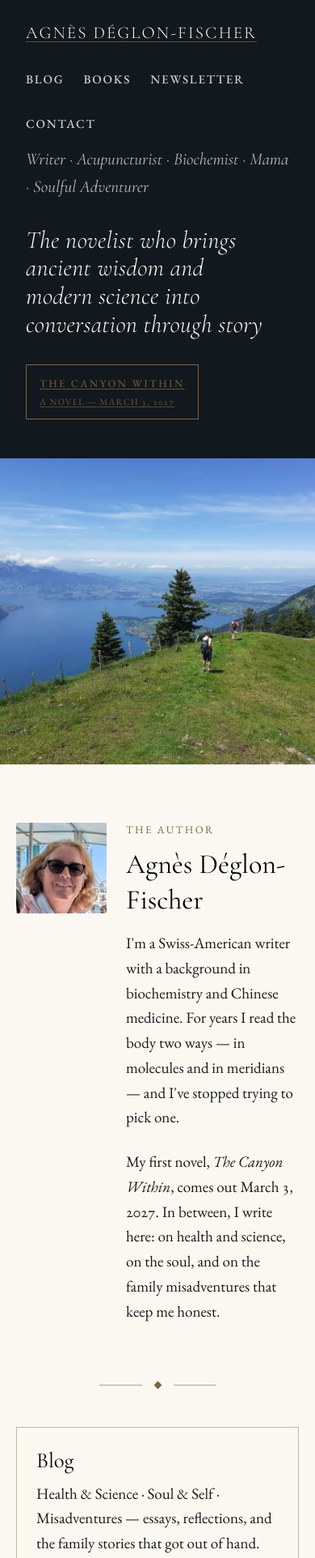
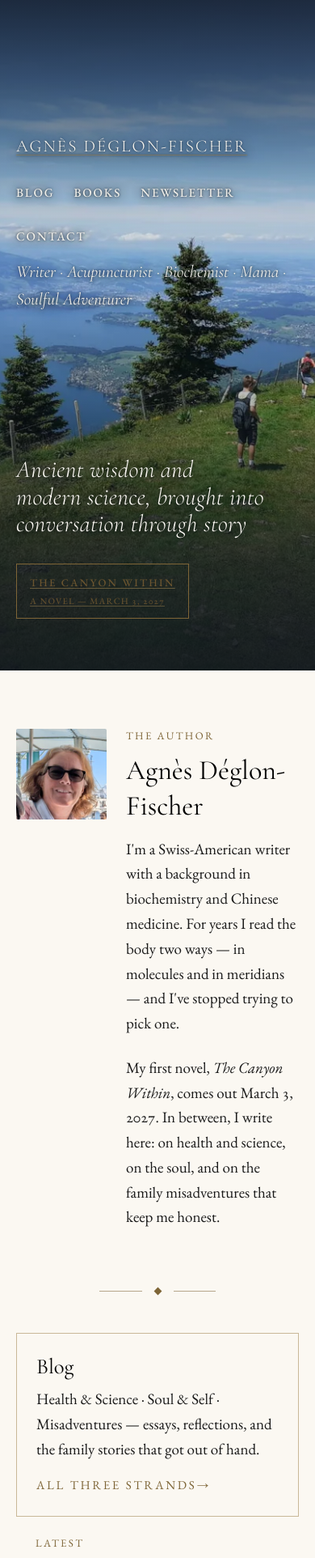
Before and after one commit to adeglon/adeglon.github.io, a Jekyll site: the page built from docs/index.html, in a window 390 px wide, cut to the strip 0-1924 px from the top of the page. Shown: the whole strip at 81% size. Built offline with Jekyll 4.4.1, drawn with Linux system fonts in a browser that asks for light colours; a script that is not in the unit is left out.

Commit message:
Full-bleed hero back, shorter claim, blog strands stacked again
THE HERO is one photograph across the whole screen again. What failed before
was not type-on-a-picture, it was the scrim: laid over the whole frame it
greys the photograph everywhere - which is what looked bland - and the letters
still sit on clutter, because the middle of a daylight picture is busy
wherever you put them. This does what a poster does instead: the middle of the
frame is untouched and the darkness is poured into the two edges where the
type actually is. The sky takes the top band and loses nothing, having no
detail; the scrub takes the bottom band and gives white letters real black.

THE CLAIM is Agnes' shorter line - Ancient wisdom and modern science, brought
into conversation through story - which fits on two lines at poster size where
the fourteen-word version needed five.

THE BLOG strands are one under another again, wide rows with a 22rem
photograph beside the text and Agnes' whole introduction rather than seven
clamped lines. The top of that page stays clean and carries no category row.
Books keeps its three shelves.

The two-column split hero is parked in the stylesheet, unused.

Co-Authored-By: Claude Opus 5 <noreply@anthropic.com>
Claude-Session: https://claude.ai/code/session_01CXLAusaY8sc4P4TTBSZq1C

```diff
--- a/docs/assets/css/components.css
+++ b/docs/assets/css/components.css
@@ -416,6 +416,102 @@
   width: 100%;
 }
 /* --------------------------------------------------------------------------
+   FULL-BLEED HERO  ← the landing page
+   --------------------------------------------------------------------------
+   One photograph across the whole screen, with the type on it. The earlier
+   attempts at this failed for a specific reason worth writing down: they laid
+   a scrim over the WHOLE frame. That greys the photograph everywhere - which
+   is what made it look bland - and still leaves the letters sitting on
+   clutter, because the middle of a daylight picture is busy wherever you put
+   them.
+
+   A poster does the opposite. It leaves the middle of the frame alone and
+   pours the darkness into the two edges where the type actually is: the sky
+   at the top, which holds no detail and loses nothing by going dark, and the
+   scrub at the bottom, where white letters get real black underneath them.
+   Lake, mountains, haze and the two walkers are untouched.
+   -------------------------------------------------------------------------- */
+
+.hero--full {
+  position: relative;
+  min-height: 92svh;
+  align-items: stretch;
+}
+.hero--full .hero__veil {
+  position: absolute;
+  inset: 0;
+  z-index: 1;
+  pointer-events: none;
+  background:
+    /* the masthead's band */
+    linear-gradient(to bottom,
+      rgba(17, 24, 30, 0.82) 0%,
+      rgba(17, 24, 30, 0.52) 14%,
+      rgba(17, 24, 30, 0.16) 30%,
+      rgba(17, 24, 30, 0) 44%),
+    /* the claim's band - deeper, because grass is not sky */
+    linear-gradient(to top,
+      rgba(17, 24, 30, 0.94) 0%,
+      rgba(17, 24, 30, 0.80) 16%,
+      rgba(17, 24, 30, 0.40) 34%,
+      rgba(17, 24, 30, 0) 58%);
+}
+.hero--full .hero__body {
+  position: relative;
+  z-index: 2;
+  padding-block: var(--sp-5) var(--sp-8);
+}
+/* Full contrast type. The shadow is a soft halo rather than a drop shadow -
+   there to survive a pale evening in the photograph, not to be seen. */
+.hero--full .wordmark,
+.hero--full .hero__title {
+  color: var(--c-shell);
+  text-shadow: 0 1px 14px rgba(17, 24, 30, 0.85), 0 0 3px rgba(17, 24, 30, 0.6);
+}
+.hero--full .hero__tagline,
+.hero--full .site-nav a {
+  color: rgba(251, 248, 242, 0.92);
+  text-shadow: 0 1px 12px rgba(17, 24, 30, 0.9), 0 0 3px rgba(17, 24, 30, 0.7);
+}
+.hero--full .site-nav a:hover,
+.hero--full .site-nav a[aria-current="page"] {
+  color: var(--c-gold);
+  border-bottom-color: rgba(201, 160, 92, 0.6);
+}
+.hero--full .hero__title--claim {
+  text-transform: none;
+  letter-spacing: 0.01em;
+  line-height: 1.14;
+  font-style: italic;
+  font-size: clamp(1.85rem, 1.05rem + 2.5vw, 3.5rem);
+  /* A measure in rem, never in ch: ch is the width of the digit zero and this
+     display italic has an unusually narrow one, so a ch number renders about a
+     third of the width it looks like it should. */
+  max-width: 34rem;
+  margin: 0;
+}
+.hero--full .hero__note { margin-top: var(--sp-6); }
+.hero--full .chat-open {
+  background: rgba(17, 24, 30, 0.55);
+  border-color: rgba(201, 160, 92, 0.8);
+}
+/* min-height is a floor, so on a short laptop window the type grew through it
+   and took the fold with it. Everything steps down together. */
+@media (max-height: 46rem) {
+  .hero--full .hero__title--claim { font-size: clamp(1.45rem, 1rem + 1.5vw, 2.1rem); }
+  .hero--full .hero__body { padding-block: var(--sp-4) var(--sp-6); }
+  .hero--full .hero__note { margin-top: var(--sp-5); }
+  .hero--full .hero__tagline { font-size: var(--fs-base); }
+}
+/* The page under it starts a tenth of a screen down, so the fold lands in
+   cream rather than on the top of the headshot. */
+.hero--full + .section { padding-top: max(var(--sp-8), 8svh); }
+
+/* PARKED. .hero--split below is the two-column version - a night panel of type
+   beside an undimmed photograph. No page uses it; it is kept because it solved
+   the readability problem outright and may be wanted again. */
+
+/* --------------------------------------------------------------------------
    SPLIT HERO  ← the landing page
    --------------------------------------------------------------------------
    Type on its own ground, photograph on its own. Every earlier version put
@@ -894,44 +990,18 @@
    feed: mixing the categories is the thing this page exists to undo.
    -------------------------------------------------------------------------- */
 
-/* Three abreast, so a reader sees every strand without scrolling. Was a
-   stacked list of wide rows, which put the third strand two screens down. */
-.strands {
+/* ONE UNDER ANOTHER. They were three abreast for a day so that all three were
+   visible at once; Agnès wanted the wide rows back. Three columns forced every
+   introduction into the same clamped seven lines, which turns three different
+   welcomes into three cards of equal weight - a directory rather than three
+   doors. A wide row gives each strand a real photograph and all of her words. */
+.strand {
   display: grid;
-  grid-template-columns: repeat(auto-fit, minmax(16rem, 1fr));
-  gap: var(--sp-6);
-  list-style: none;
-  margin: 0;
-  padding: 0;
-}
-.strands .strand { display: flex; flex-direction: column; }
-.strands .strand__body { display: flex; flex-direction: column; flex: 1; }
-/* Stacked inside the three-column row, not inline. The feet are already
-   bottom-aligned, but "Read Health & Science" is a wider label than "Read
-   Soul & Self", so on one line the piece-count wrapped under it in some
-   columns and not others - which lifted those buttons a line higher than
-   their neighbours. Column direction gives every foot the same shape, so
-   the three buttons share a line. */
-/* A shallower crop in the three-up row. At 4:3 the picture alone was 250px
-   tall and the category name under it fell off the bottom of a short laptop
-   window - which defeats the point of the row. A landscape photograph loses
-   nothing by being a little more landscape. */
-.strands .strand__media img { aspect-ratio: 16 / 10; }
-.strands .strand { padding-block: var(--sp-3) var(--sp-6); }
-/* One line each. At --fs-xl "Health & Science" wrapped to two lines in a
-   331px column and its neighbours did not, which cost 45px on the tallest
-   card and made the row look accidental. */
-.strands .strand__name { font-size: var(--fs-lg); margin-bottom: var(--sp-3); }
-.strands .strand__foot {
-  margin-top: auto;
-  flex-direction: column;
-  align-items: flex-start;
-  gap: var(--sp-3);
-}
-
-.strand {
+  grid-template-columns: minmax(0, 22rem) 1fr;
+  gap: var(--sp-7);
+  align-items: start;
   border-top: 1px solid var(--rule-quiet);
-  padding-block: var(--sp-6);
+  padding-block: var(--sp-7);
   /* No max-width. This block was capped at --measure-wide, which is a MEASURE
      for a single column of prose - put a 18rem photograph beside it and the
      text was squeezed into a ribbon. The photograph and the text each get
@@ -942,13 +1012,16 @@
    category is faster than the paragraph does. Fixed 4:3 so three unequal
    source frames still line up down the page. */
 .strand__media { display: block; }
-.strand__media { display: block; margin-bottom: var(--sp-4); }
 .strand__media img {
   display: block;
   width: 100%;
   aspect-ratio: 4 / 3;
   object-fit: cover;
   border-radius: var(--radius-photo);
+}
+
+@media (max-width: 44rem) {
+  .strand { grid-template-columns: 1fr; gap: var(--sp-5); }
 }
 
 .strand__name {
@@ -992,20 +1065,9 @@
    weight on the page; the full introduction is on the strand's own page.
    The old -webkit- properties are the only ones any browser implements, and
    every browser implements them, including Firefox. */
-.strand__intro {
-  color: var(--text);
-  max-width: var(--measure);
-  display: -webkit-box;
-  -webkit-box-orient: vertical;
-  -webkit-line-clamp: 7;
-  line-clamp: 7;
-  overflow: hidden;
-}
-/* Stacked, there is one column and nothing to equalise - so let the whole
-   introduction show rather than cutting it for no reason. */
-@media (max-width: 52rem) {
-  .strand__intro { -webkit-line-clamp: unset; line-clamp: unset; overflow: visible; display: block; }
-}
+/* No clamp. In a wide row there is nothing to equalise against, so Agnès'
+   introduction runs in full - which is the whole point of the page. */
+.strand__intro { color: var(--text); max-width: var(--measure); }
 .strand__foot {
   display: flex; align-items: baseline; flex-wrap: wrap;
   gap: var(--sp-4);
--- a/docs/index.html
+++ b/docs/index.html
@@ -4,51 +4,80 @@ permalink: /
 og_image: /assets/hero/hero-ridge-og-1200.jpg
 ---
 {%- comment %}
-  THE HERO, rebuilt 2026-09-02. It stopped being a photograph with type on it.
+  THE HERO. Full-bleed photograph, type on it - but not the way the early
+  versions did it, which is what kept failing.
 
-  Every version before this asked one daylight photograph to be both a picture
-  and a background for six pieces of type - a wordmark, a tagline, four nav
-  links, a fourteen-word claim and a book. Dark scrims made the photograph
-  grey; a cream wash made the type readable and the photograph bland; and the
-  tagline, whatever was done to it, ended up over the trees where nothing can
-  be read. That is not a tuning problem, it is the wrong shape: white letters
-  need an empty dark quarter of a frame to live in, and this frame has none.
+  The lesson from those was never "no type on pictures". It was that type
+  needs a piece of the frame dark enough to hold it, and a flat scrim over the
+  WHOLE picture does not give it one: it greys everything equally, so the
+  photograph loses its light and the letters still sit on clutter. What works
+  is what a film poster does - leave the middle of the frame alone and pour
+  the darkness into the two edges where the type actually is. The sky takes
+  the top band and loses nothing, since it holds no detail; the scrub takes
+  the bottom band, and white letters get real black underneath them.
 
-  So the type gets its own ground. Night panel on the left carrying everything
-  that has to be READ, at full contrast; the photograph on the right at full
-  strength, undimmed, unfiltered, finally allowed to look like a photograph.
-  Nothing overlaps, so nothing has to be compromised, and the claim can be as
-  large as it deserves.
+  So: masthead in the top band, claim in the bottom band, and the whole middle
+  of the photograph - lake, mountains, haze, the two walkers - untouched.
 
   Agnès' own picture: her sons walking down a ridge above Lake Lucerne. Swiss,
   deliberately - she is Swiss-American and writes about living between the
-  two. It is also the only candidate that shows a PATH being walked.
+  two - and the only candidate that shows a PATH being walked.
 {%- endcomment %}
-<header class="hero hero--split">
-  <div class="hero__panel">
-    <div class="hero__panel-inner">
-      <div>
+<header class="hero hero--full">
+  <picture>
+    <source media="(max-width: 40rem)" type="image/webp"
+            srcset="{{ '/assets/hero/hero-ridge-tall-640.webp' | relative_url }} 640w,
+                    {{ '/assets/hero/hero-ridge-tall-900.webp' | relative_url }} 900w,
+                    {{ '/assets/hero/hero-ridge-tall-1024.webp' | relative_url }} 1024w">
+    <source media="(max-width: 40rem)"
+            srcset="{{ '/assets/hero/hero-ridge-tall-640.jpg' | relative_url }} 640w,
+                    {{ '/assets/hero/hero-ridge-tall-900.jpg' | relative_url }} 900w,
+                    {{ '/assets/hero/hero-ridge-tall-1024.jpg' | relative_url }} 1024w">
+    <source type="image/webp"
+            srcset="{{ '/assets/hero/hero-ridge-1200.webp' | relative_url }} 1200w,
+                    {{ '/assets/hero/hero-ridge-1600.webp' | relative_url }} 1600w,
+                    {{ '/assets/hero/hero-ridge-2048.webp' | relative_url }} 2048w">
+    <img class="hero__media"
+         src="{{ '/assets/hero/hero-ridge-1600.jpg' | relative_url }}"
+         srcset="{{ '/assets/hero/hero-ridge-1200.jpg' | relative_url }} 1200w,
+                 {{ '/assets/hero/hero-ridge-1600.jpg' | relative_url }} 1600w,
+                 {{ '/assets/hero/hero-ridge-2048.jpg' | relative_url }} 2048w"
+         sizes="100vw" width="2048" height="1536"
+         fetchpriority="high" decoding="async"
+         alt="Two young hikers walking down a grassy ridge above Lake
+              Lucerne, mountains and haze stretching to the horizon.">
+  </picture>
+  {%- comment %}
+    Two gradients in one layer, top and bottom, meeting nothing in the middle.
+  {%- endcomment %}
+  <div class="hero__veil"></div>
+
+  <div class="hero__body hero__body--split">
+    <div class="page">
       {% include chat-button.html %}
       <div class="site-header__inner">
-          <a class="wordmark" href="{{ '/' | relative_url }}">{{ site.title }}</a>
+        <a class="wordmark wordmark--onDark" href="{{ '/' | relative_url }}">{{ site.title }}</a>
         {% include nav.html %}
       </div>
       {%- comment %}
-          Agnès' own line from agnesdeglonblog.com. Five nouns, five facts: a
-          stranger knows in two seconds that this is a writer who is also a
-          scientist, a healer and a mother, and the collision is the
-          interesting part.
+        Agnès' own line from agnesdeglonblog.com. Five nouns, five facts.
       {%- endcomment %}
       <p class="hero__tagline">Writer &middot; Acupuncturist &middot; Biochemist
         &middot; Mama &middot; Soulful Adventurer</p>
     </div>
 
-      <div class="hero__claim">
-        <h1 class="hero__title hero__title--claim">The novelist who brings ancient
-          wisdom and modern science into conversation through story</h1>
+    <div class="page hero__claim">
       {%- comment %}
-          The launch, read from _data/books.yml - so there is exactly one date
-          on the site and it removes itself after publication.
+        Shortened 2026-09-02. It used to open "The novelist who brings..." -
+        fourteen words that spent the first three saying what she is before
+        saying anything. This is the same claim with the throat-clearing gone,
+        and it fits on two lines at poster size.
+      {%- endcomment %}
+      <h1 class="hero__title hero__title--claim">Ancient wisdom and modern
+        science, brought into conversation through story</h1>
+      {%- comment %}
+        The launch, read from _data/books.yml - one date on the whole site,
+        and it removes itself after publication.
       {%- endcomment %}
       {%- assign launching = site.data.books | where_exp: "b", "b.release" | first %}
       {%- if launching %}
@@ -59,25 +88,6 @@ og_image: /assets/hero/hero-ridge-og-1200.jpg
         </a></p>
       {%- endif %}
     </div>
-    </div>
-  </div>
-
-  <div class="hero__frame">
-    <picture>
-      <source type="image/webp"
-              srcset="{{ '/assets/hero/hero-ridge-1200.webp' | relative_url }} 1200w,
-                      {{ '/assets/hero/hero-ridge-1600.webp' | relative_url }} 1600w,
-                      {{ '/assets/hero/hero-ridge-2048.webp' | relative_url }} 2048w">
-      <img class="hero__media"
-           src="{{ '/assets/hero/hero-ridge-1600.jpg' | relative_url }}"
-           srcset="{{ '/assets/hero/hero-ridge-1200.jpg' | relative_url }} 1200w,
-                   {{ '/assets/hero/hero-ridge-1600.jpg' | relative_url }} 1600w,
-                   {{ '/assets/hero/hero-ridge-2048.jpg' | relative_url }} 2048w"
-           sizes="(max-width: 60rem) 100vw, 50vw" width="2048" height="1536"
-           fetchpriority="high" decoding="async"
-           alt="Two young hikers walking down a grassy ridge above Lake
-                Lucerne, mountains and haze stretching to the horizon.">
-    </picture>
   </div>
 </header>
 
```
Also changed, not shown: docs/blog/index.html (+34 -18 lines). Lines whose indentation alone changed are shown as unchanged.
